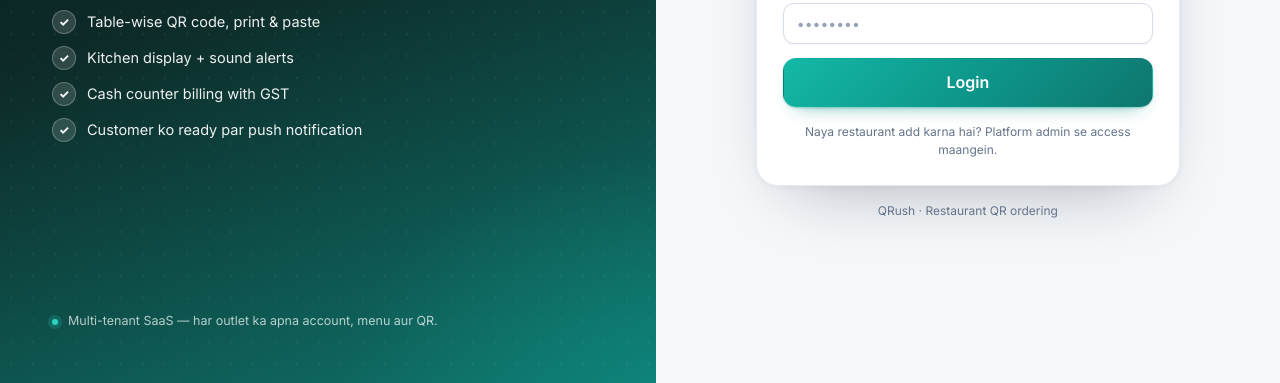
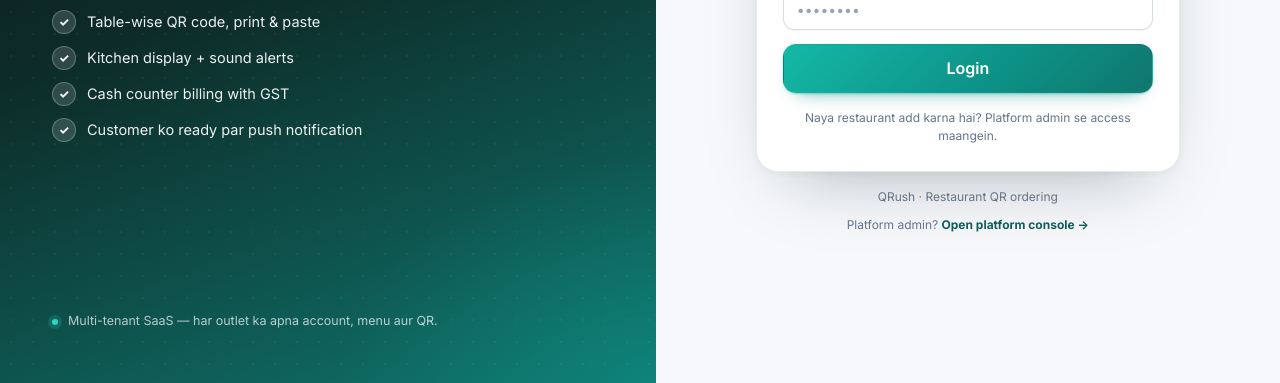
Before and after one commit to srbrandnews-cpu/qrush, a website: page public/login/index.html in a window 1280 px wide. Shown: the part 417-800 px from the top of the page. Drawn offline with Linux system fonts and the light colour scheme.

Commit message:
feat(login): link venue staff login to the platform console
Keeps the two sign-in screens separate (teal venue staff vs orange platform)
but adds a discreet 'Platform admin? Open platform console' link on /login.

```diff
--- a/public/login/index.html
+++ b/public/login/index.html
@@ -136,6 +136,9 @@
         </form>
         </div><!-- /auth-panel -->
         <p class="tiny muted center-text" style="margin:16px 0 0">QRush · Restaurant QR ordering</p>
+        <p class="tiny muted center-text" style="margin:10px 0 0">
+          Platform admin? <a href="/superadmin" style="color:var(--primary-700);font-weight:700">Open platform console →</a>
+        </p>
       </div>
     </main>
   </div>
```
